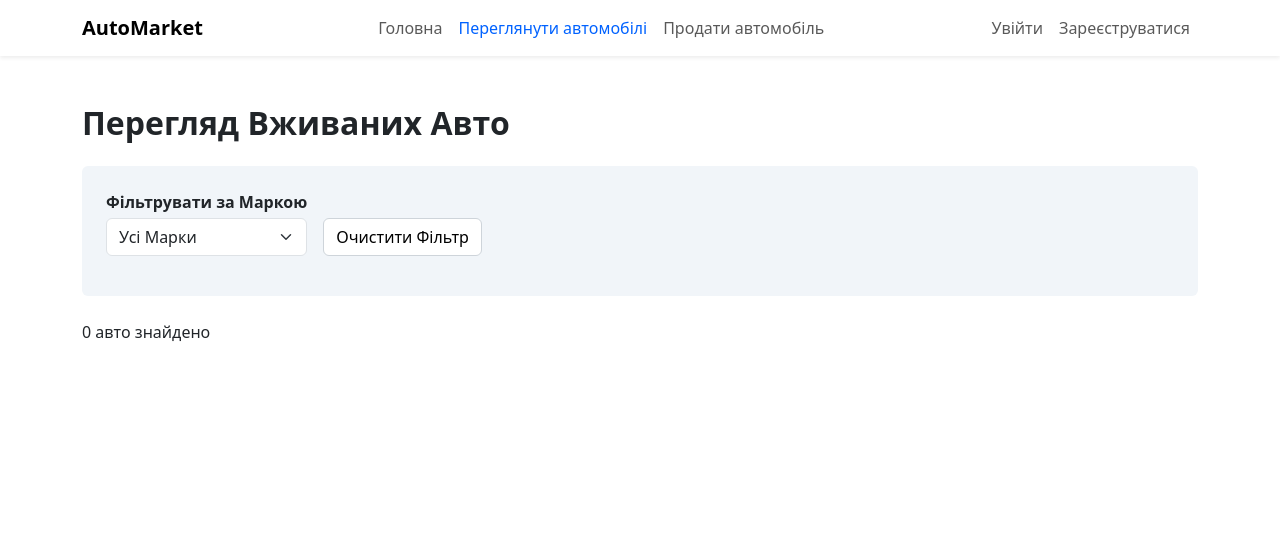
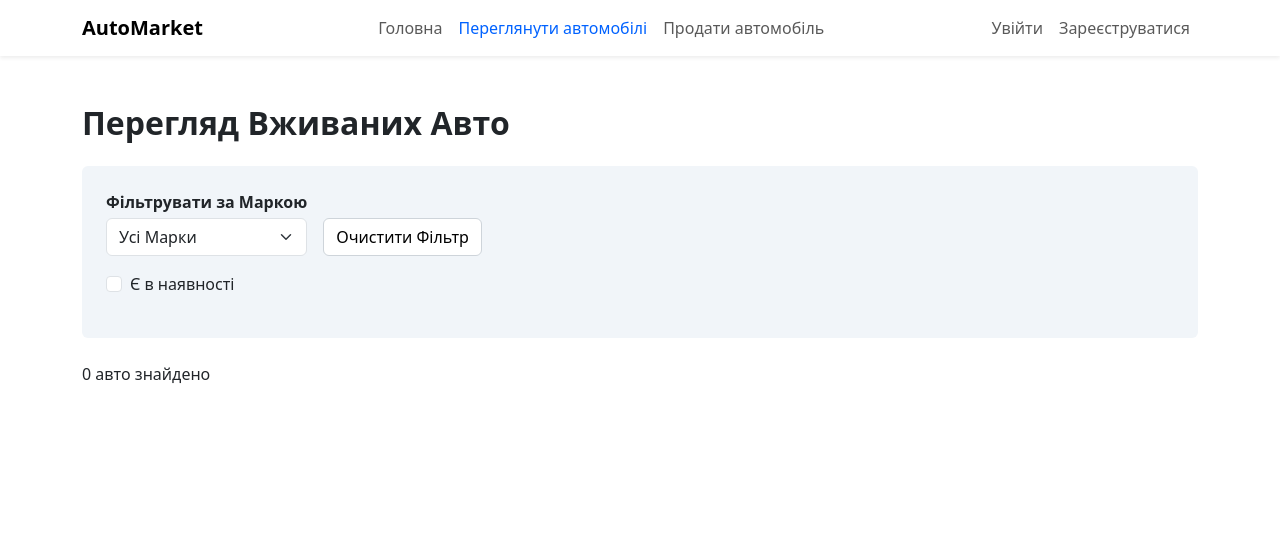
Before and after one commit to SebastianKuleshov/auto_market, a Django app: page /car/browse-cars/ in a window 1280 px wide. Shown: the top 538 px of the page. Run offline with Django 5.2, Linux system fonts and the light colour scheme; data that the repository does not hold is empty.

Commit message:
added some features

```diff
--- a/car/templates/browse_cars.html
+++ b/car/templates/browse_cars.html
@@ -11,8 +11,9 @@
     <h2 class="fw-bold mb-4">Перегляд Вживаних Авто</h2>
 
     <div class="p-4 rounded mb-4 custom-bg">
-        <form method="GET" class="d-flex flex-wrap align-items-center gap-3" id="filterForm">
-            <div class="d-flex flex-column">
+        <form method="GET" class="d-flex flex-wrap align-items-center gap-3 flex-column" id="filterForm" style="align-items: start !important;">
+            <div class="d-flex gap-3">
+                <div class="flex flex-column gap-3">
                     <label for="brand" class="form-label mb-1 fw-bold">Фільтрувати за Маркою</label>
                     <select name="brand" id="brand" class="form-select" style="min-width: 200px;" onchange="document.getElementById('filterForm').submit();">
                         <option value="">Усі Марки</option>
@@ -24,6 +25,15 @@
                     </select>
                 </div>
                 <a href="{% url 'browse_cars' %}" class="btn btn-outline-secondary align-self-end" style="background-color: white; border-color: #ced4da; color: black; font-weight: 500;">Очистити Фільтр</a>
+            </div>
+            <div class="form-check">
+                <input class="form-check-input" type="checkbox" name="available" id="available" value="true"
+                       {% if request.GET.available %}checked{% endif %}
+                       onchange="document.getElementById('filterForm').submit();">
+                <label class="form-check-label" for="available">
+                    Є в наявності
+                </label>
+            </div>
         </form>
     </div>
 
--- a/car/templates/car_card.html
+++ b/car/templates/car_card.html
@@ -1,7 +1,10 @@
 {% load static %}
 {% load custom_filters %}
 
-<div class="card h-100">
+<div class="card h-100 position-relative">
+    {% if car.buyer %}
+        <span class="position-absolute top-0 start-0 bg-danger text-white px-3 py-1 rounded-end" style="font-size: 0.9rem; font-weight: 600;">Продано</span>
+    {% endif %}
     {% if car.image %}
         <img src="{{ car.image.url }}" class="card-img-top" style="height: 200px; object-fit: contain;" alt="{{ car.name }}">
     {% else %}
--- a/car/templates/car_detail.html
+++ b/car/templates/car_detail.html
@@ -46,7 +46,7 @@
 
             <div class="p-3 rounded mb-4 custom-bg">
                 <strong>Продавець</strong>
-                <p class="mb-0">Seller name</p>
+                <p class="mb-0">{{ car.author.username }}</p>
             </div>
 
             {% if user.is_authenticated %}
--- a/car/views.py
+++ b/car/views.py
@@ -47,6 +47,7 @@ def browse_cars(request):
     brands = Brand.objects.all()
 
     selected_brand = request.GET.get('brand')
+    available = request.GET.get('available')
 
     if selected_brand:
         brand = get_object_or_404(Brand, name=selected_brand)
@@ -54,8 +55,12 @@ def browse_cars(request):
     else:
         cars = Car.objects.all().select_related('brand', 'author')
 
+    if available:
+        cars = cars.filter(buyer__isnull=True)
+
     return render(request, 'browse_cars.html', {
         'cars': cars,
         'brands': brands,
-        'selected_brand': selected_brand
+        'selected_brand': selected_brand,
+        'available': available,
     })
```
Lines whose indentation alone changed are shown as unchanged.
